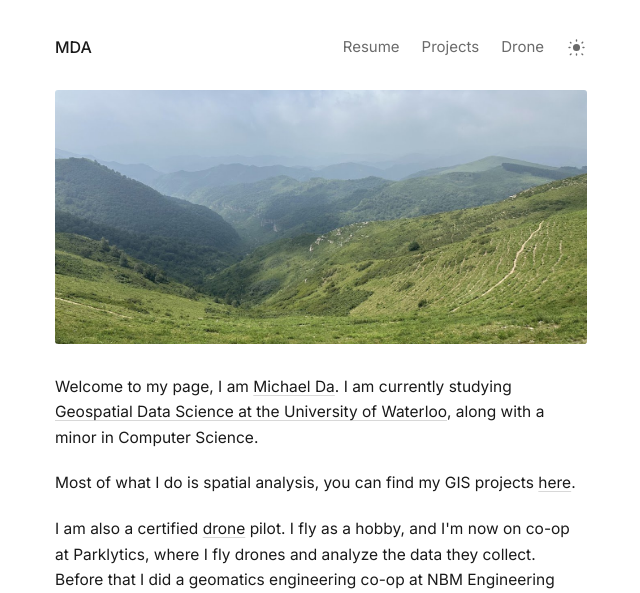
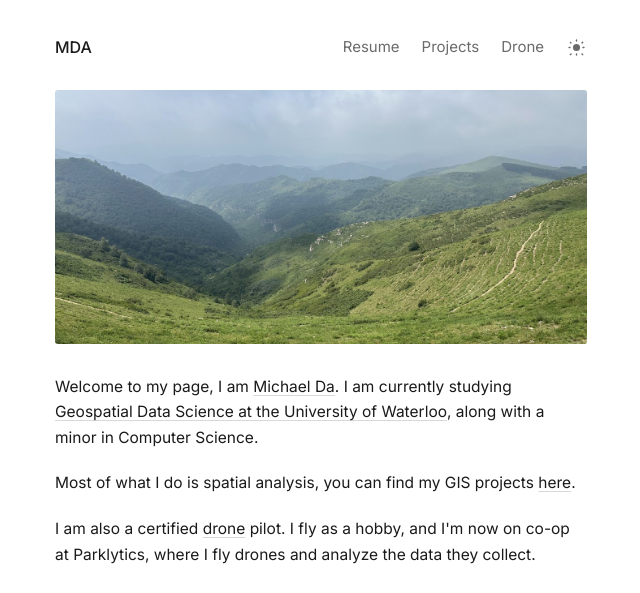
Before and after one commit to mikeyd22/personal-website, a plain HTML site: page public/index.html in a window 1280 px wide. Shown: the top 593 px of the page, without its empty margins (319-959 px from the left). Drawn offline with Linux system fonts and the light colour scheme.

Commit message:
Trim bio: drop NBM co-op and F450 sentences
Co-Authored-By: Claude Opus 5.5 <noreply@anthropic.com>

```diff
--- a/public/index.html
+++ b/public/index.html
@@ -64,7 +64,7 @@
 
     <p>Most of what I do is spatial analysis, you can find my GIS projects <a href="/projects">here</a>.</p>
 
-    <p>I am also a certified <a href="/drone">drone</a> pilot. I fly as a hobby, and I'm now on co-op at Parklytics, where I fly drones and analyze the data they collect. Before that I did a geomatics engineering co-op at NBM Engineering Inc., working in surveying and BricsCAD. I have built <a href="/drone">an F450 quadcopter</a> from scratch.</p>
+    <p>I am also a certified <a href="/drone">drone</a> pilot. I fly as a hobby, and I'm now on co-op at Parklytics, where I fly drones and analyze the data they collect.</p>
   </div>
 
   <div class="social">
```
